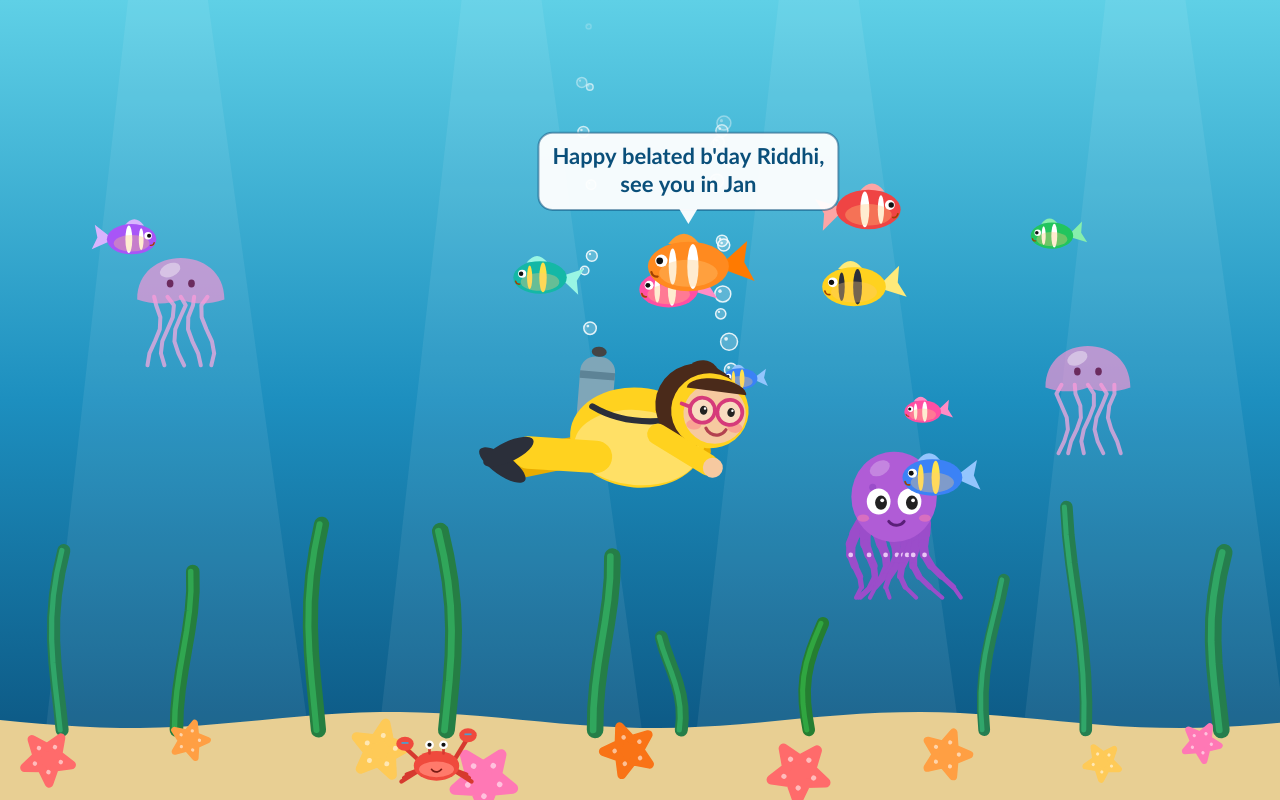
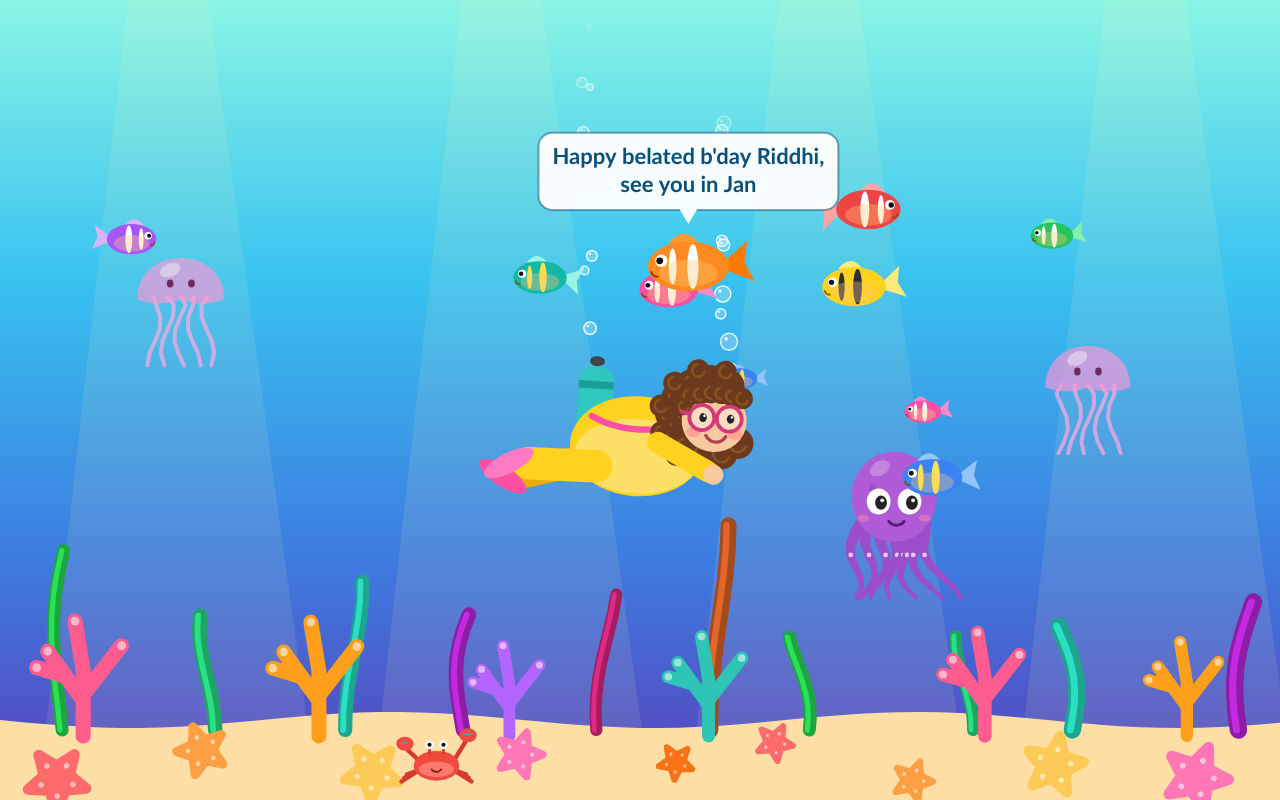
Before and after one commit to chakravartydevkanya-web/Test, a plain HTML site: page index.html in a window 1280 px wide. Drawn offline with Linux system fonts and the light colour scheme.

Commit message:
Curly hair, smoother up/down swimming, message fish in front of diver, more colour
Co-Authored-By: Claude Sonnet 5.5 <noreply@anthropic.com>
Claude-Session: https://claude.ai/code/session_01V5P4qTKX8csTMw6QyJuUEW

```diff
--- a/index.html
+++ b/index.html
@@ -35,13 +35,13 @@
   }
 
   // ---------- state ----------
-  var diver = { x: 0, y: 0, vx: 0, vy: 0, face: 1, t: 0 };
+  var diver = { x: 0, y: 0, vx: 0, vy: 0, face: 1, t: 0, pitch: 0 };
   var target = { x: 0, y: 0 };
   var bubbles = [];
   var seaweed = [];
   var fish = { x: 0, y: 0, vx: 40, vy: 0, wx: 0, wy: 0, face: 1, t: 0, size: 1, sp: 55,
                ylo: 0.30, yhi: 0.65, body: '#ff8a1f', fin: '#ff9a2e', tail: '#ff7a00', stripe: '#ffffff' };
-  var school = [], jellies = [], stars = [], octo = null, crab = null;
+  var school = [], jellies = [], stars = [], corals = [], octo = null, crab = null;
   var FISH_COLORS = [
     ['#ff4fa3', '#ff8cc6', '#ffffff'], ['#3b82f6', '#93c5fd', '#ffe14d'], ['#ffd21f', '#ffea7a', '#2b2f3a'],
     ['#22c55e', '#86efac', '#ffffff'], ['#a855f7', '#d8b4fe', '#ffffff'], ['#ef4444', '#fca5a5', '#ffffff'],
@@ -68,7 +68,7 @@
         w: (9 + Math.random() * 5) * S,
         ph: Math.random() * 6.28,
         sp: 0.8 + Math.random() * 0.6,
-        hue: 125 + Math.random() * 25
+        hue: [135, 150, 170, 290, 330, 20][i % 6]
       });
     }
   }
@@ -95,6 +95,12 @@
       jellies.push({ x: W * (0.2 + i * 0.55), y: H * (0.3 + i * 0.1), bx: W * (0.2 + i * 0.55), by: H * (0.3 + i * 0.1),
                      ph: Math.random() * 6, size: 0.9 + Math.random() * 0.4 });
     }
+    corals = [];
+    var cc = ['#ff5d8f', '#ff9f1c', '#b565ff', '#2ec4b6'];
+    var cn = Math.max(3, Math.round(W / 230));
+    for (i = 0; i < cn; i++) {
+      corals.push({ x: (i + 0.5 + (Math.random() - 0.5) * 0.4) / cn * W, s: 0.8 + Math.random() * 0.6, col: cc[i % 4] });
+    }
     octo = { x: W * 0.8, y: H * 0.62, vx: 0, vy: 0, wx: W * 0.8, wy: H * 0.62, t: 0 };
     crab = { x: W * 0.3, dir: 1, pause: 0, t: 0 };
     stars = [];
@@ -109,16 +115,17 @@
   // ---------- drawing helpers ----------
   function drawBackground(t) {
     var g = ctx.createLinearGradient(0, 0, 0, H);
-    g.addColorStop(0, '#5fd0e6');
-    g.addColorStop(0.5, '#1d8fbf');
-    g.addColorStop(1, '#0a4f7a');
+    g.addColorStop(0, '#8af5e4');
+    g.addColorStop(0.35, '#38c2f0');
+    g.addColorStop(0.7, '#3d7be0');
+    g.addColorStop(1, '#5a3fb8');
     ctx.fillStyle = g;
     ctx.fillRect(0, 0, W, H);
 
     // soft light rays
     ctx.save();
-    ctx.globalAlpha = 0.07;
-    ctx.fillStyle = '#ffffff';
+    ctx.globalAlpha = 0.10;
+    ctx.fillStyle = '#fff6b0';
     for (var i = 0; i < 4; i++) {
       var x0 = W * (0.1 + i * 0.27) + Math.sin(t * 0.0003 + i) * 30;
       ctx.beginPath();
@@ -133,7 +140,7 @@
 
     // sand
     var sandH = Math.max(40, H * 0.1);
-    ctx.fillStyle = '#e8cf93';
+    ctx.fillStyle = '#ffdfa6';
     ctx.beginPath();
     ctx.moveTo(0, H);
     ctx.lineTo(0, H - sandH);
@@ -153,7 +160,7 @@
     for (var i = 0; i < seaweed.length; i++) {
       var p = seaweed[i];
       var segs = 8;
-      ctx.strokeStyle = 'hsl(' + p.hue + ',55%,32%)';
+      ctx.strokeStyle = 'hsl(' + p.hue + ',70%,38%)';
       ctx.lineWidth = p.w;
       ctx.beginPath();
       for (var k = 0; k <= segs; k++) {
@@ -163,7 +170,7 @@
         if (k === 0) ctx.moveTo(sx, sy); else ctx.lineTo(sx, sy);
       }
       ctx.stroke();
-      ctx.strokeStyle = 'hsl(' + p.hue + ',55%,42%)';
+      ctx.strokeStyle = 'hsl(' + p.hue + ',75%,52%)';
       ctx.lineWidth = p.w * 0.4;
       ctx.beginPath();
       for (k = 0; k <= segs; k++) {
@@ -219,9 +226,9 @@
     var d = diver;
     var speed = Math.sqrt(d.vx * d.vx + d.vy * d.vy);
     var move = Math.min(1, speed / 220);
-    var bob = Math.sin(d.t * 2) * 4 * (1 - move * 0.6);
+    var bob = Math.sin(d.t * 1.7) * 8 * (1 - move * 0.7);
     var kick = Math.sin(d.t * (4 + move * 8)) * (0.25 + move * 0.45);
-    var tilt = Math.max(-0.5, Math.min(0.5, d.vy / 500)) + 0.08;
+    var tilt = d.pitch + 0.06;
 
     ctx.save();
     ctx.translate(d.x, d.y + bob);
@@ -230,22 +237,22 @@
 
     // far leg + far arm
     limb(-40, 12, -92, 18 + kick * 40, 24, YEL_D);
-    ell(-108, 20 + kick * 46, 22, 8, '#2b2f3a', 0.3 + kick);
+    ell(-108, 20 + kick * 46, 22, 8, '#ff4fa3', 0.3 + kick);
     limb(18, -8, 50, 10 - kick * 14, 15, YEL_D);
 
     // tank
-    ctx.fillStyle = '#7fa6b8';
+    ctx.fillStyle = '#2fc7c0';
     ctx.beginPath();
     ctx.roundRect(-52, -62, 28, 62, 12);
     ctx.fill();
-    ctx.fillStyle = '#5d8396';
+    ctx.fillStyle = '#1b9e98';
     ctx.fillRect(-52, -50, 28, 6);
     ell(-38, -66, 6, 4, '#444');
 
     // body (chubby)
     ell(-2, 0, 54, 40, YEL);
     ell(-2, 8, 50, 30, '#ffe066');
-    ctx.strokeStyle = '#2b2f3a';
+    ctx.strokeStyle = '#ff4fa3';
     ctx.lineWidth = 5;
     ctx.beginPath();
     ctx.moveTo(-40, -22);
@@ -254,19 +261,26 @@
 
     // near leg
     limb(-34, 18, -88, 28 - kick * 40, 26, YEL);
-    ell(-104, 30 - kick * 46, 22, 8, '#2b2f3a', -0.3 - kick);
+    ell(-104, 30 - kick * 46, 22, 8, '#ff7ac2', -0.3 - kick);
 
-    // head: hair back + bun, hood, face
-    ell(46, -52, 14, 14, HAIR);            // bun
-    ell(44, -30, 34, 33, HAIR);            // hair back
-    ell(54, -26, 31, 30, YEL);             // hood
-    ell(58, -24, 25, 24, SKIN);            // face
-
-    // fringe
-    ctx.fillStyle = HAIR;
-    ctx.beginPath();
-    ctx.ellipse(58, -42, 24, 10, 0.05, Math.PI, 6.2832);
-    ctx.fill();
+    // head: curly hair behind, face, curls in front
+    var HC = '#6b3a1e', HL = '#8a521f';
+    function curl(cx, cy, r) {
+      ell(cx, cy, r, r, HC);
+      ctx.strokeStyle = HL; ctx.lineWidth = 2;
+      ctx.beginPath(); ctx.arc(cx, cy, r * 0.55, 0.3, 4.4); ctx.stroke();
+    }
+    for (var h = 0; h < 10; h++) {          // back and top curls
+      var ha = -1.1 - h * 0.5;
+      curl(54 + Math.cos(ha) * 31, -26 + Math.sin(ha) * 30, 12.5);
+    }
+    for (h = 0; h < 7; h++) {               // outer layer for volume
+      var hb = -1.3 - h * 0.55;
+      curl(54 + Math.cos(hb) * 40, -26 + Math.sin(hb) * 39, 9);
+    }
+    ell(58, -24, 26, 25, SKIN);             // face
+    for (h = 0; h < 6; h++) curl(37 + h * 8.5, -47 + Math.abs(h - 2.5) * 1.6, 8.5);  // fringe curls
+    curl(33, -34, 7);
 
     // cheeks
     ell(42, -14, 6, 4, 'rgba(255,120,130,0.45)');
@@ -335,8 +349,11 @@
     ctx.restore();
   }
 
-  function drawFish(t) {
+  function drawSchool() {
     for (var i = 0; i < school.length; i++) drawOneFish(school[i]);
+  }
+
+  function drawMessageFish(t) {
     drawOneFish(fish);
     drawSpeech(t);
   }
@@ -400,6 +417,22 @@
     ctx.fill();
     ell(-8, -14, 8, 5, 'rgba(255,255,255,0.4)', -0.4);
     ell(-8, -4, 2.5, 3, '#6b2b5e'); ell(8, -4, 2.5, 3, '#6b2b5e');
+    ctx.restore();
+  }
+
+  function drawCoral(c) {
+    var sandH = Math.max(40, H * 0.1);
+    ctx.save();
+    ctx.translate(c.x, H - sandH + 16);
+    ctx.scale(S * c.s, S * c.s);
+    ctx.strokeStyle = c.col; ctx.fillStyle = c.col; ctx.lineCap = 'round';
+    ctx.lineWidth = 11;
+    var br = [[0, 0, 0, -48], [0, -26, -26, -62], [0, -30, 28, -66], [0, -48, -6, -84], [-14, -44, -34, -50]];
+    ctx.beginPath();
+    for (var i = 0; i < br.length; i++) { ctx.moveTo(br[i][0], br[i][1]); ctx.lineTo(br[i][2], br[i][3]); }
+    ctx.stroke();
+    ctx.fillStyle = 'rgba(255,255,255,0.55)';
+    for (i = 1; i < br.length; i++) { ctx.beginPath(); ctx.arc(br[i][2], br[i][3], 3.2, 0, 6.2832); ctx.fill(); }
     ctx.restore();
   }
 
@@ -525,15 +558,12 @@
     var d = diver;
     d.t += dt;
 
-    // smooth follow: ease toward the pointer
-    var k = 1 - Math.pow(0.02, dt);          // frame-rate independent easing
-    var nx = d.x + (target.x - d.x) * k * 0.9;
-    var ny = d.y + (target.y - d.y) * k * 0.9;
-    var ivx = (nx - d.x) / Math.max(dt, 0.001);
-    var ivy = (ny - d.y) / Math.max(dt, 0.001);
-    d.vx += (ivx - d.vx) * Math.min(1, dt * 10);
-    d.vy += (ivy - d.vy) * Math.min(1, dt * 10);
-    d.x = nx; d.y = ny;
+    // smooth spring-like follow: gentle start, soft stop (a little floatier going up/down)
+    d.vx += ((target.x - d.x) * 14 - d.vx * 7.5) * dt;
+    d.vy += ((target.y - d.y) * 9 - d.vy * 6) * dt;
+    d.x += d.vx * dt;
+    d.y += d.vy * dt;
+    d.pitch += (Math.max(-0.6, Math.min(0.6, d.vy / 330)) - d.pitch) * Math.min(1, dt * 5);
     var dx = target.x - d.x;
     if (Math.abs(dx) > 18) d.face = dx > 0 ? 1 : -1;
 
@@ -624,13 +654,15 @@
     ctx.clearRect(0, 0, W, H);
     drawBackground(now);
     drawSeaweed(now);
-    for (var q = 0; q < stars.length; q++) drawStar(stars[q]);
+    for (var q = 0; q < corals.length; q++) drawCoral(corals[q]);
+    for (q = 0; q < stars.length; q++) drawStar(stars[q]);
     drawCrab();
     for (q = 0; q < jellies.length; q++) drawJelly(jellies[q]);
     drawOctopus();
     drawBubbles();
-    drawFish(now);
+    drawSchool();
     drawDiver();
+    drawMessageFish(now);
     requestAnimationFrame(frame);
   }
 
```
